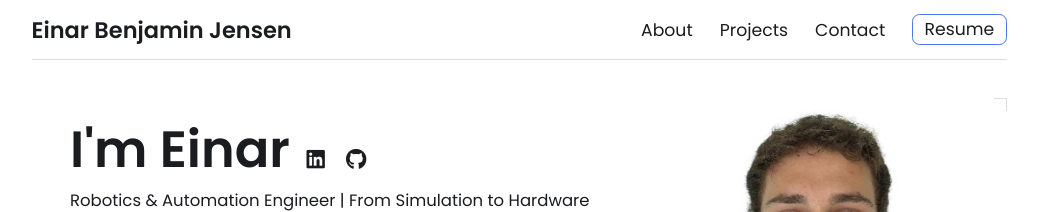
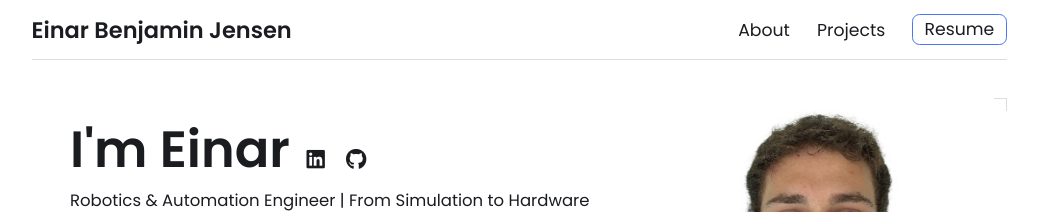
Before and after one commit to ebj17/ebj17.github.io, a Jekyll site: the page built from index.html, in a window 1280 px wide. Shown: the top 212 px of the page, without its empty margins (121-1159 px from the left). Built offline with Jekyll 4.4.1, drawn with Linux system fonts in a browser that asks for light colours.

Commit message:
Remove Contact link from navbar
Co-Authored-By: Claude Sonnet 4.6 <noreply@anthropic.com>

```diff
--- a/_includes/navbar.html
+++ b/_includes/navbar.html
@@ -11,9 +11,6 @@
         </a>
         <a href="/#projects">
             <span>Projects</span>
-        </a>
-        <a href="/#contact">
-            <span>Contact</span>
         </a>
         <a href="{{site.resume-url}}" target="_blank" rel="noopener noreferrer">
             <span>Resume</span>
@@ -33,9 +30,6 @@
         <a href="/#projects">
             <span>Projects</span>
         </a>
-        <a href="/#contact">
-            <span>Contact</span>
-        </a>
         <a href="{{site.resume-url}}" target="_blank" rel="noopener noreferrer">
             <span>Resume</span>
         </a>
```
